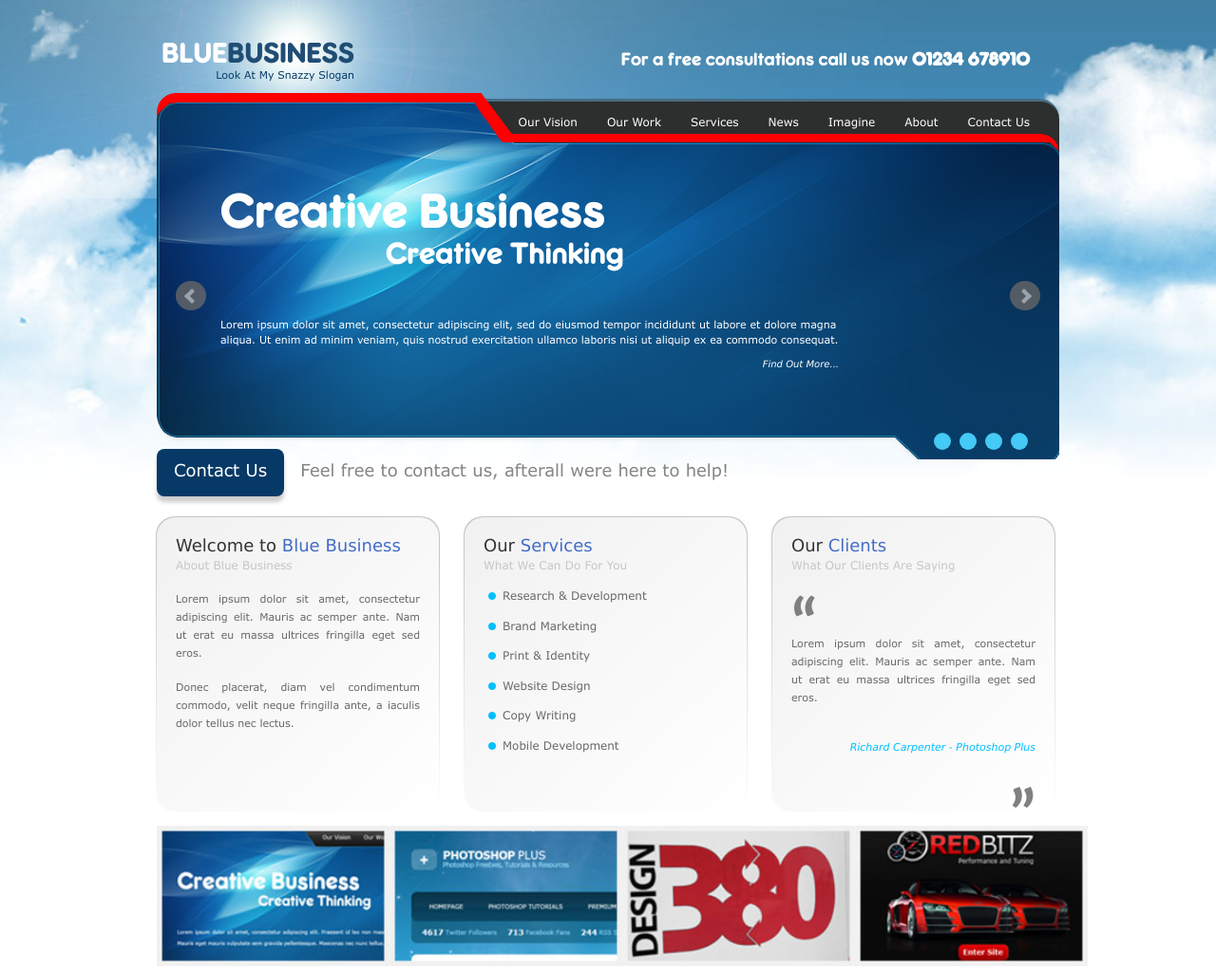
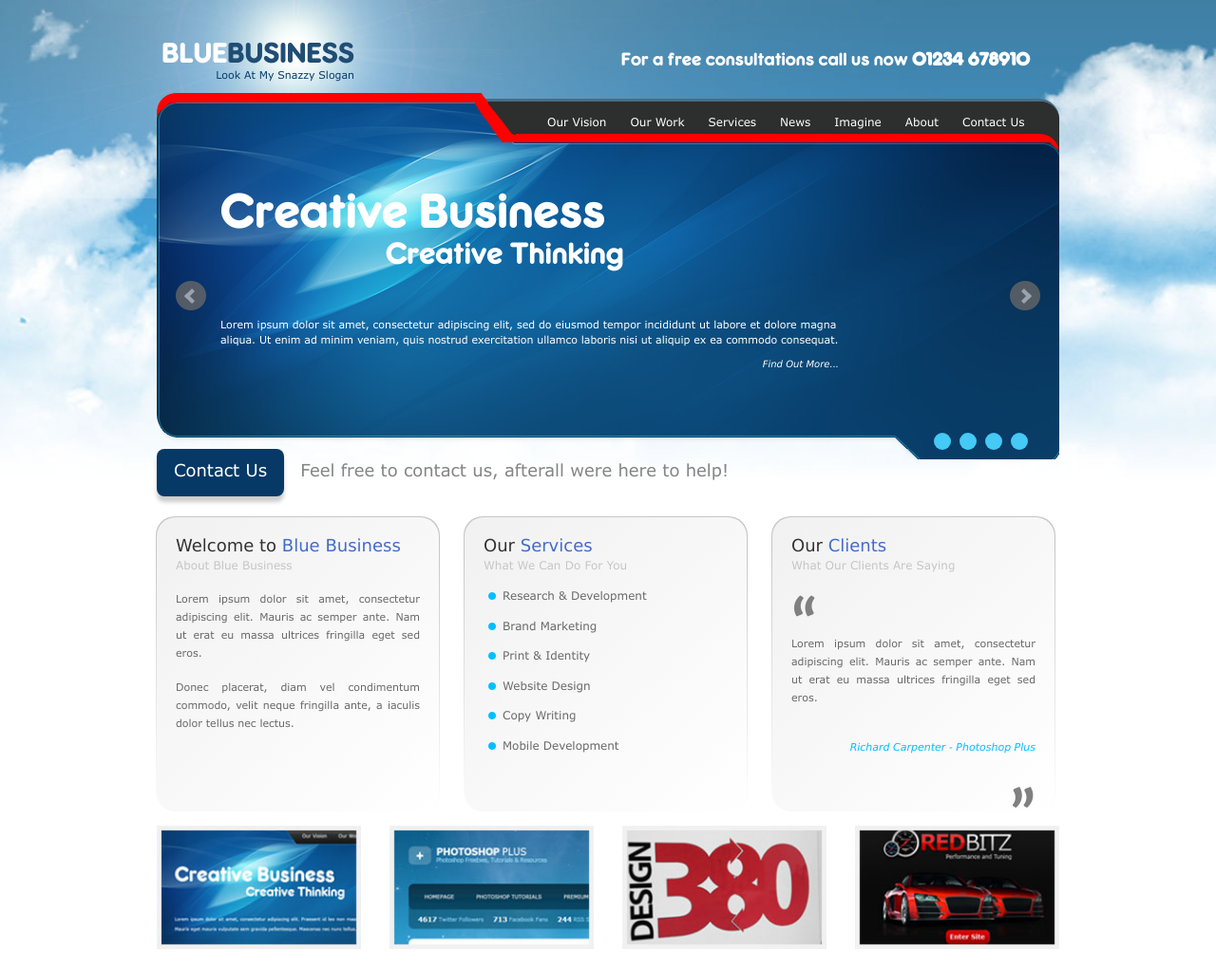
Before and after one commit to alonka1/BlueBusiness, a website: page index.html in a window 1280 px wide. Shown: the top 1021 px of the page at 95% size. Drawn offline with nearby package versions, Linux system fonts and the light colour scheme.

Commit message:
fixed slider

```diff
--- a/Business.css
+++ b/Business.css
@@ -97,15 +97,19 @@ header .logo-righr p {
 }
 
 .container .slaider_show .menu ul {
-    height: 100%;
+    height: 94%;
     padding-left: 20px;
+    width: 93%;
+    background: #2d2e2e;
+    margin-left: 0px;
+    border-top-right-radius: 20px;
 }
 
 .menu p.list {
     content: " ";
     position: absolute;
-    top: -4px;
-    left: 0px;
+    top: 0px;
+    left: -2px;
     width: 0;
     height: 0;
     border-style: solid;
@@ -114,7 +118,7 @@ header .logo-righr p {
 }
 
 .container .slaider_show .menu ul li {
-    margin-right: 31px;
+    margin-right: 25px;
     list-style: none;
     float: left;
 }
@@ -182,7 +186,7 @@ header .logo-righr p {
 
 
 
- img {position: absolute;}
+.bxslider img {position: absolute;}
 .container .slaider_show .bxslider li {
     margin: 0px;
     padding: 0px;
```
